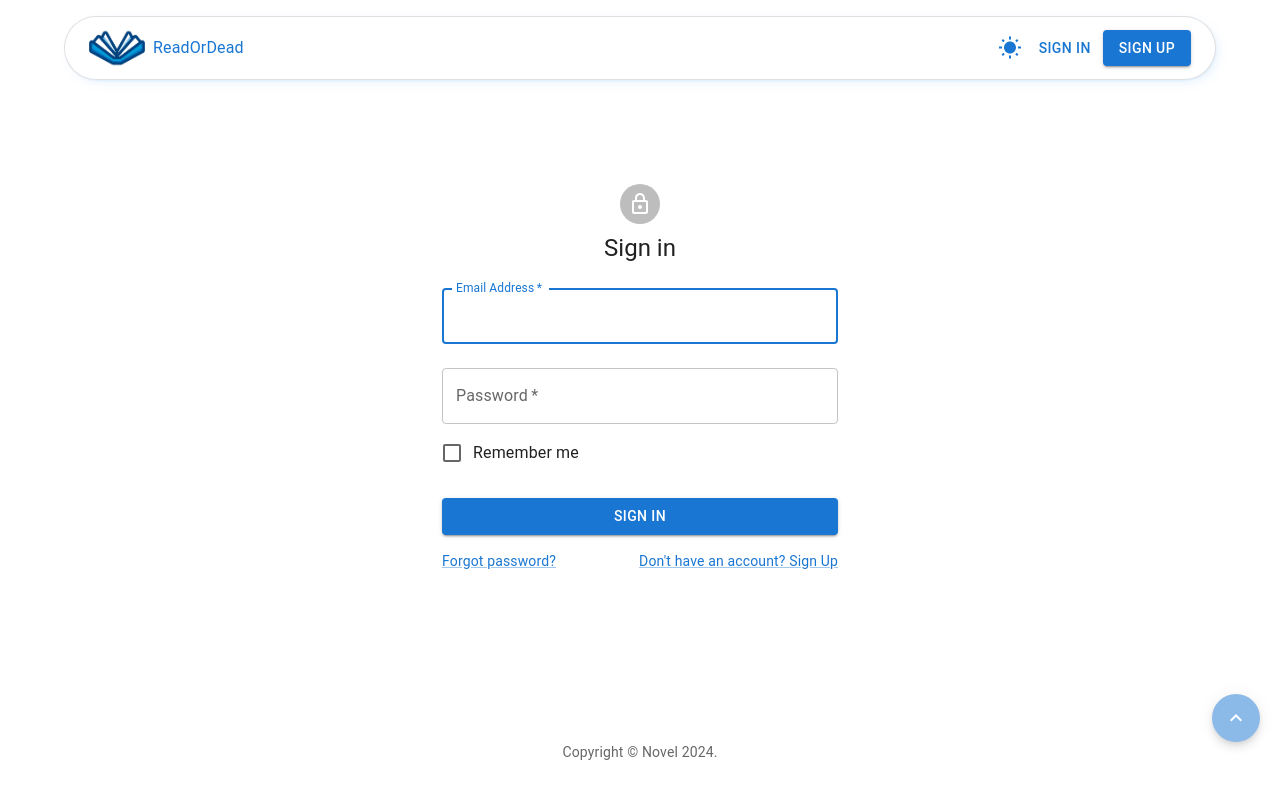
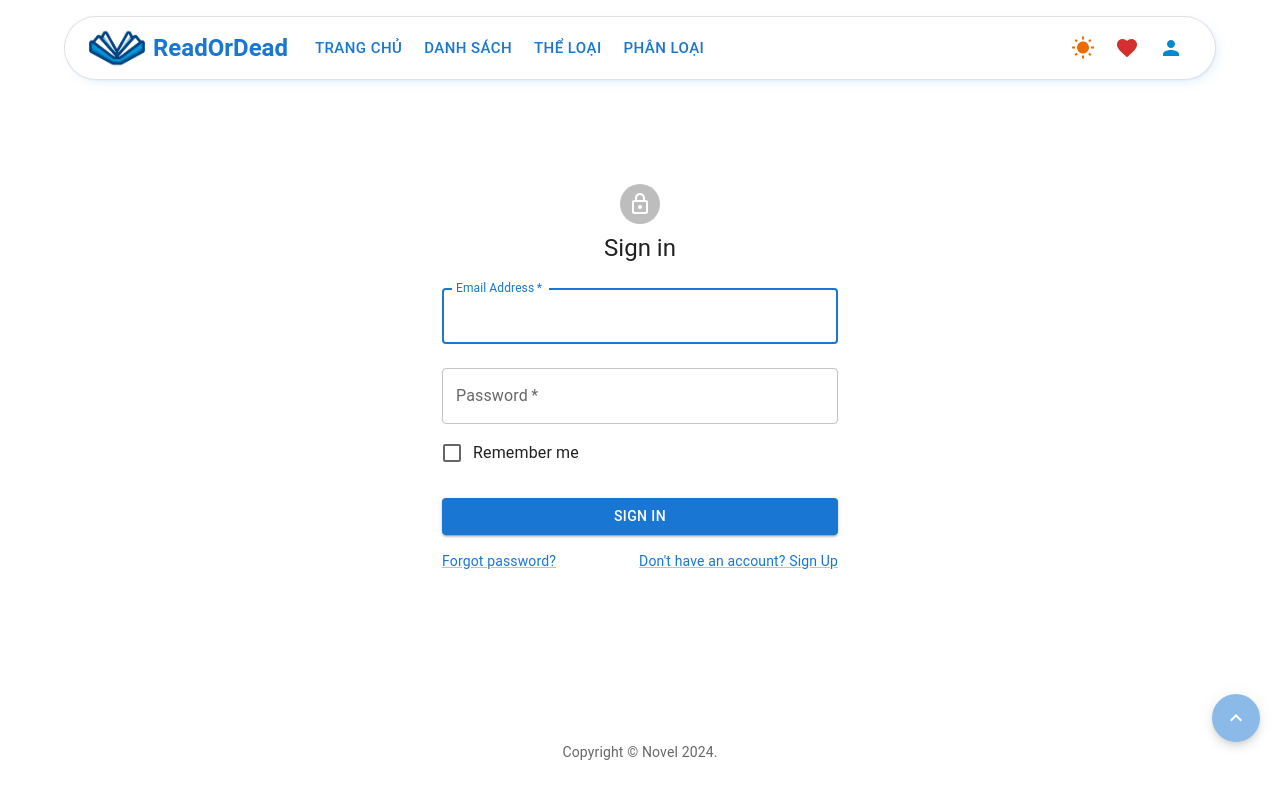
Before and after one commit to SonNguyenne/novel-fe, a Next.js app: page /login in a window 1280 px wide. Built offline with nearby package versions, Linux system fonts and the light colour scheme.

Commit message:
modify header

```diff
--- a/src/components/buttons/ThemeModeButton.tsx
+++ b/src/components/buttons/ThemeModeButton.tsx
@@ -11,13 +11,13 @@ export const ThemeModeButton = () => {
 
   return mode === 'dark' ? (
     <Tooltip title="Dark mode" onClick={() => setMode('light')}>
-      <IconButton size="small">
+      <IconButton>
         <DarkMode />
       </IconButton>
     </Tooltip>
   ) : (
     <Tooltip title="Light mode" onClick={() => setMode('dark')}>
-      <IconButton color="primary" size="small">
+      <IconButton color="warning">
         <WbSunny />
       </IconButton>
     </Tooltip>
--- a/src/components/layouts/Header.tsx
+++ b/src/components/layouts/Header.tsx
@@ -15,13 +15,20 @@ import { useRouter } from 'next/navigation'
 import FavoriteIcon from '@mui/icons-material/Favorite'
 import Link from 'next/link'
 import IconButton from '@mui/material/IconButton'
-// import { ThemeModeButton } from '../buttons'
 import { Tooltip } from '@mui/material'
 import { Container, ThemeModeButton } from '@/components'
+import PersonIcon from '@mui/icons-material/Person'
+
+const pages = [
+  { name: 'Trang chủ', href: '/' },
+  { name: 'Danh sách', href: '/' },
+  { name: 'Thể loại', href: '/' },
+  { name: 'Phân loại', href: '/' },
+]
 
 export const Header = () => {
   // TODO
-  let token: any
+  let token: any = true
   let logout: any
 
   const router = useRouter()
@@ -83,7 +90,7 @@ export const Header = () => {
             }}
           >
             <Link href="/">
-              <Box className="flex items-center gap-2">
+              <Box className="flex items-center gap-2" sx={{ mr: 2 }}>
                 <Image
                   className="h-10 sm:h-14 w-auto cursor-pointer"
                   src={'/logo.png'}
@@ -93,43 +100,26 @@ export const Header = () => {
                   priority
                 />
 
-                <Typography color="primary" className="font-bold hidden sm:block sm:text-xl">
+                <Typography
+                  color="primary"
+                  variant="h5"
+                  sx={{ fontWeight: 'bold', display: { xs: 'none', md: 'block' } }}
+                >
                   ReadOrDead
                 </Typography>
               </Box>
             </Link>
-            {token && (
             <Box sx={{ display: { xs: 'none', md: 'flex' } }}>
-                <MenuItem
-                  onClick={() => router.push('/products-management')}
-                  sx={{ py: '6px', px: '12px' }}
-                  className="hover:bg-inherit hover:[&>*]:text-black"
-                >
-                  <Typography variant="body2" color="text.primary">
-                    My Products
-                  </Typography>
-                </MenuItem>
-                <MenuItem
-                  onClick={() => router.push('/categories-management')}
-                  sx={{ py: '6px', px: '12px' }}
-                  className="hover:bg-inherit hover:[&>*]:text-black"
-                >
-                  <Typography variant="body2" color="text.primary">
-                    Categories Management
-                  </Typography>
-                </MenuItem>
-                <MenuItem
-                  onClick={() => router.push('/chapters-management')}
-                  sx={{ py: '6px', px: '12px' }}
-                  className="hover:bg-inherit hover:[&>*]:text-black"
-                >
-                  <Typography variant="body2" color="text.primary">
-                    Chapters Management
-                  </Typography>
-                </MenuItem>
+              {pages.map(page => (
+                <Link href={page.href}>
+                  <Button variant="text" color="primary" size="large">
+                    {page.name}
+                  </Button>
+                </Link>
+              ))}
             </Box>
-            )}
           </Box>
+
           <Box
             sx={{
               display: { xs: 'none', md: 'flex' },
@@ -142,36 +132,32 @@ export const Header = () => {
               <>
                 <Link href="/login">
                   <Button color="primary" variant="text" size="medium">
-                    Sign in
+                    Đăng nhập
                   </Button>
                 </Link>
                 <Link href="/register">
                   <Button color="primary" variant="contained" size="medium">
-                    Sign up
+                    Đăng kí
                   </Button>
                 </Link>
               </>
             ) : (
               <>
                 <Tooltip title="Favorite list" onClick={() => router.push('/list')}>
-                  <IconButton aria-label="delete" color="error" size="small">
-                    <FavoriteIcon fontSize="small" />
+                  <IconButton aria-label="delete" color="error">
+                    <FavoriteIcon />
                   </IconButton>
                 </Tooltip>
-                <Button
-                  color="primary"
-                  variant="text"
-                  size="small"
-                  component="a"
-                  onClick={() => {
-                    logout()
-                  }}
-                >
-                  Log out
-                </Button>
+
+                <Tooltip title="Profile">
+                  <IconButton aria-label="profile" color="info">
+                    <PersonIcon />
+                  </IconButton>
+                </Tooltip>
               </>
             )}
           </Box>
+
           <Box sx={{ display: { sm: '', md: 'none' } }}>
             <ThemeModeButton />
             <Button
@@ -192,22 +178,37 @@ export const Header = () => {
                   flexGrow: 1,
                 }}
               >
-                <MenuItem onClick={() => scrollToSection('features')}>Features</MenuItem>
-                <MenuItem onClick={() => scrollToSection('testimonials')}>Testimonials</MenuItem>
-                <MenuItem onClick={() => scrollToSection('highlights')}>Highlights</MenuItem>
-                <MenuItem onClick={() => scrollToSection('pricing')}>Pricing</MenuItem>
-                <MenuItem onClick={() => scrollToSection('faq')}>FAQ</MenuItem>
+                {pages.map(page => (
+                  <MenuItem onClick={() => router.push(page.href)}>{page.name}</MenuItem>
+                ))}
                 <Divider />
+                {!token ? (
+                  <>
                     <MenuItem>
-                  <Button color="primary" variant="contained" component="a" href="/register" sx={{ width: '100%' }}>
-                    Sign up
+                      <Button color="primary" variant="contained" component="a" href="/login" sx={{ width: '100%' }}>
+                        Đăng nhập
                       </Button>
                     </MenuItem>
                     <MenuItem>
-                  <Button color="primary" variant="outlined" component="a" href="/login" sx={{ width: '100%' }}>
-                    Sign in
+                      <Button color="primary" variant="outlined" component="a" href="/register" sx={{ width: '100%' }}>
+                        Đăng kí
                       </Button>
                     </MenuItem>
+                  </>
+                ) : (
+                  <MenuItem>
+                    <Button
+                      color="primary"
+                      variant="contained"
+                      component="a"
+                      href="/profile"
+                      sx={{ width: '100%' }}
+                      startIcon={<PersonIcon />}
+                    >
+                      Trang cá nhân
+                    </Button>
+                  </MenuItem>
+                )}
               </Box>
             </Drawer>
           </Box>
```
Lines whose indentation alone changed are shown as unchanged.
